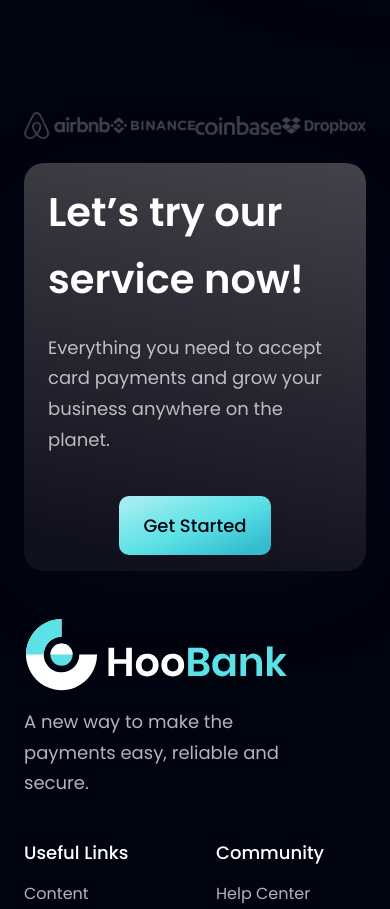
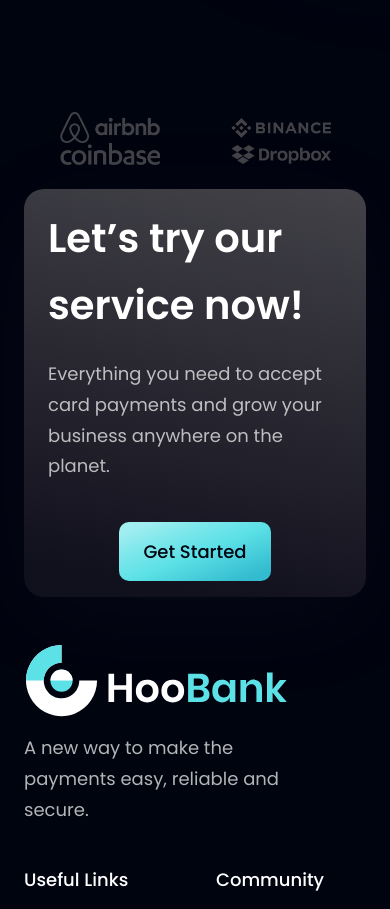
Before and after one commit to deltanode/modern-react-tailwind-app, a React (Vite) app: page / in a window 390 px wide. Shown: the part 5818-6727 px from the top of the page. Built offline with nearby package versions, Linux system fonts and the light colour scheme.

Commit message:
Client Section: Fixed layout

```diff
--- a/src/components/Clients.jsx
+++ b/src/components/Clients.jsx
@@ -5,7 +5,7 @@ const Clients = () => (
   <section className={`${style.flexCenter} my-4`}>
     <div className={`${style.flexCenter} flex-wrap w-full`}>
       {clients.map(client => (
-        <div key={client.id} className={`flex-1 ${style.flexCenter} sm:w-[192px] w-[100px]`}>
+        <div key={client.id} className={`flex-1 ${style.flexCenter} sm:min-w-[192px] min-w-[120px]`}>
           <img src={client.logo} alt="client" className="sm:w-[192px] w-[100px] object-contain" />
         </div>
       ))}
```
